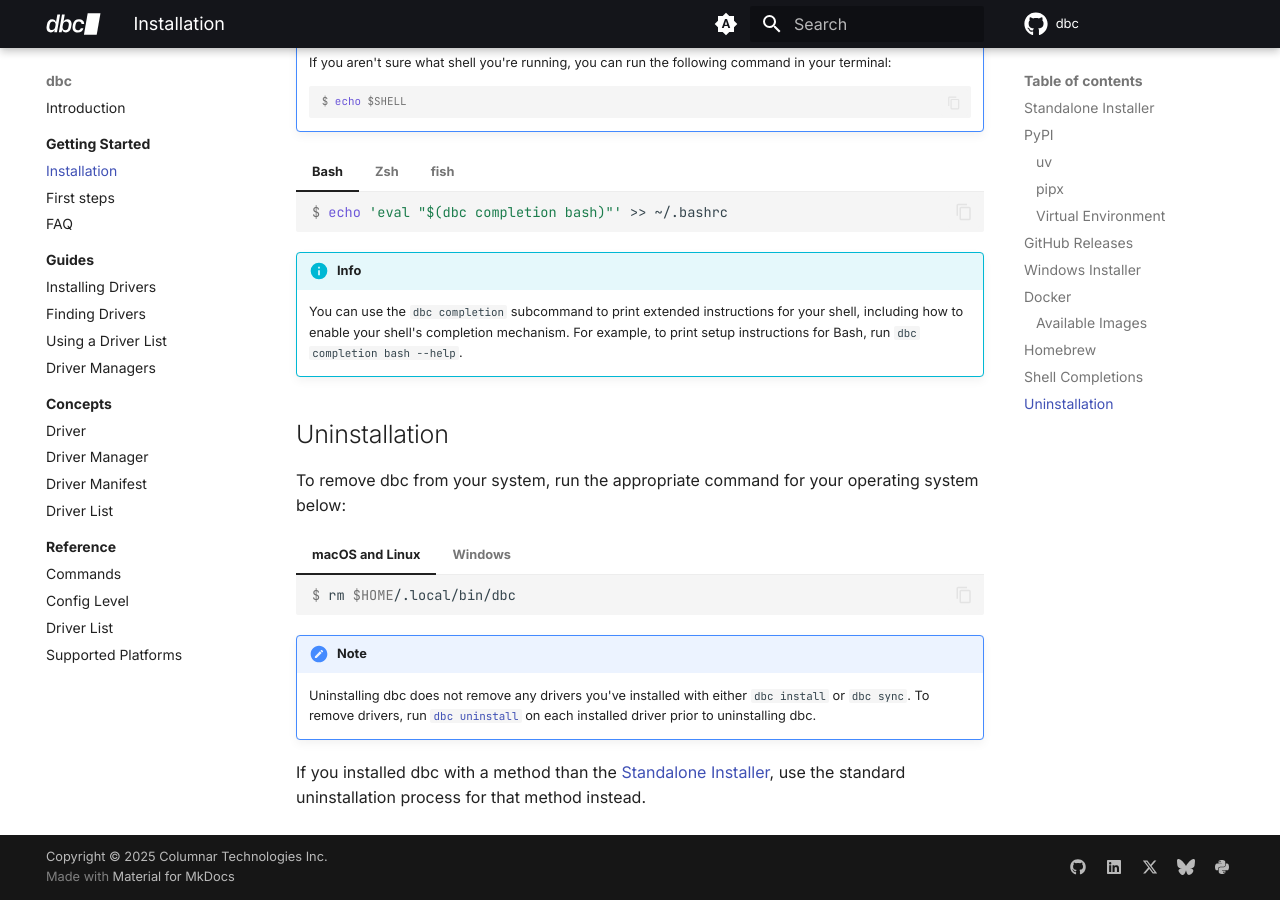
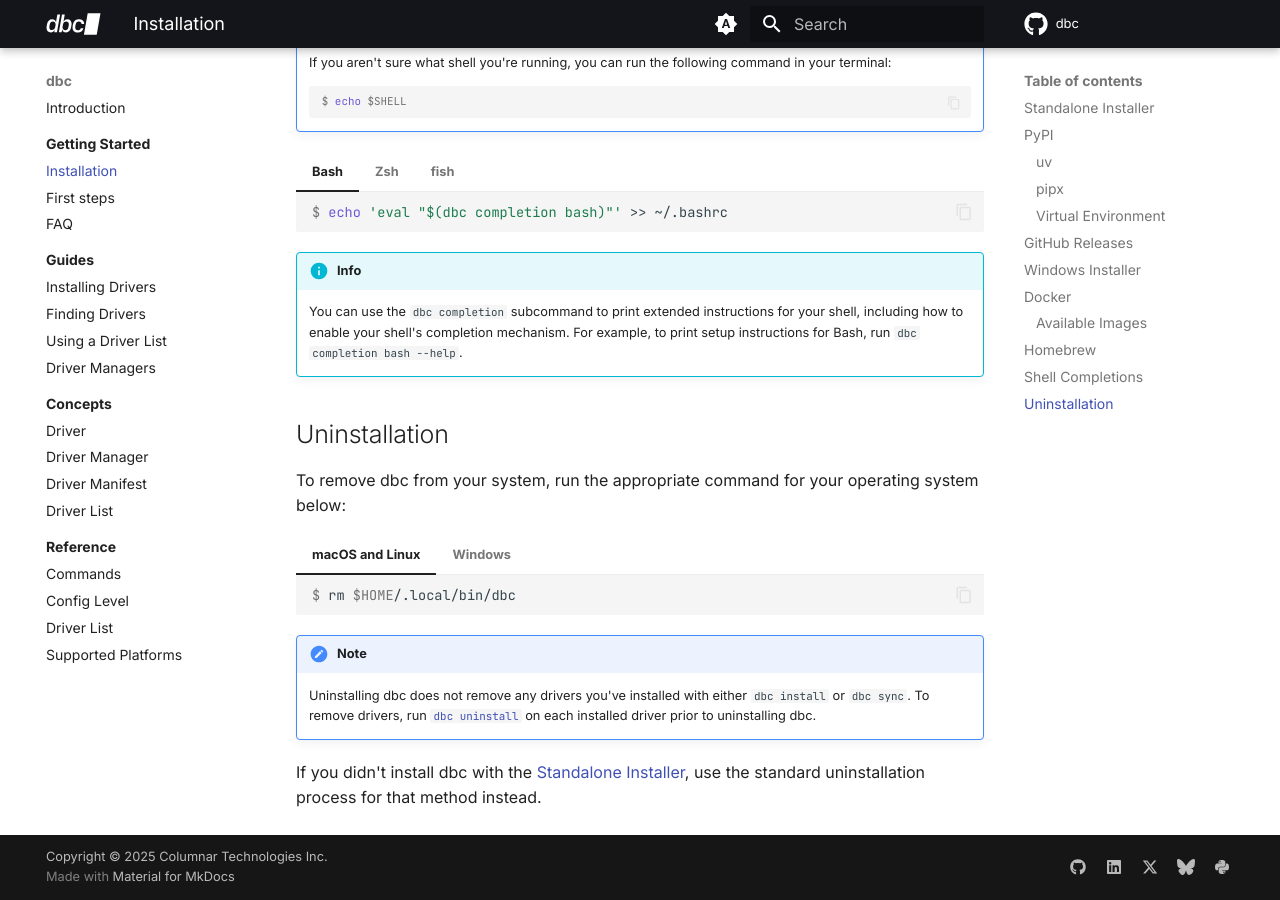
Before and after one commit to columnar-tech/dbc, an MkDocs documentation site: the page built from docs/getting_started/installation.md, in a window 1280 px wide and 900 px high, scrolled down 3149 px. Built offline with MkDocs 1.6.1 and Material for MkDocs 9.7.7, drawn with Linux system fonts in a browser that asks for light colours; plug-ins that fetch from the network failed and are left out; comment, search, counter and statistics services are not loaded.

Commit message:
Fix typo

```diff
--- a/docs/getting_started/installation.md
+++ b/docs/getting_started/installation.md
@@ -210,4 +210,4 @@ To remove dbc from your system, run the appropriate command for your operating s
 
     Uninstalling dbc does not remove any drivers you've installed with either `dbc install` or `dbc sync`. To remove drivers, run [`dbc uninstall`](../reference/cli.md#uninstall) on each installed driver prior to uninstalling dbc.
 
-If you installed dbc with a method than the [Standalone Installer](#standalone-installer), use the standard uninstallation process for that method instead.
+If you didn't install dbc with the [Standalone Installer](#standalone-installer), use the standard uninstallation process for that method instead.
```
